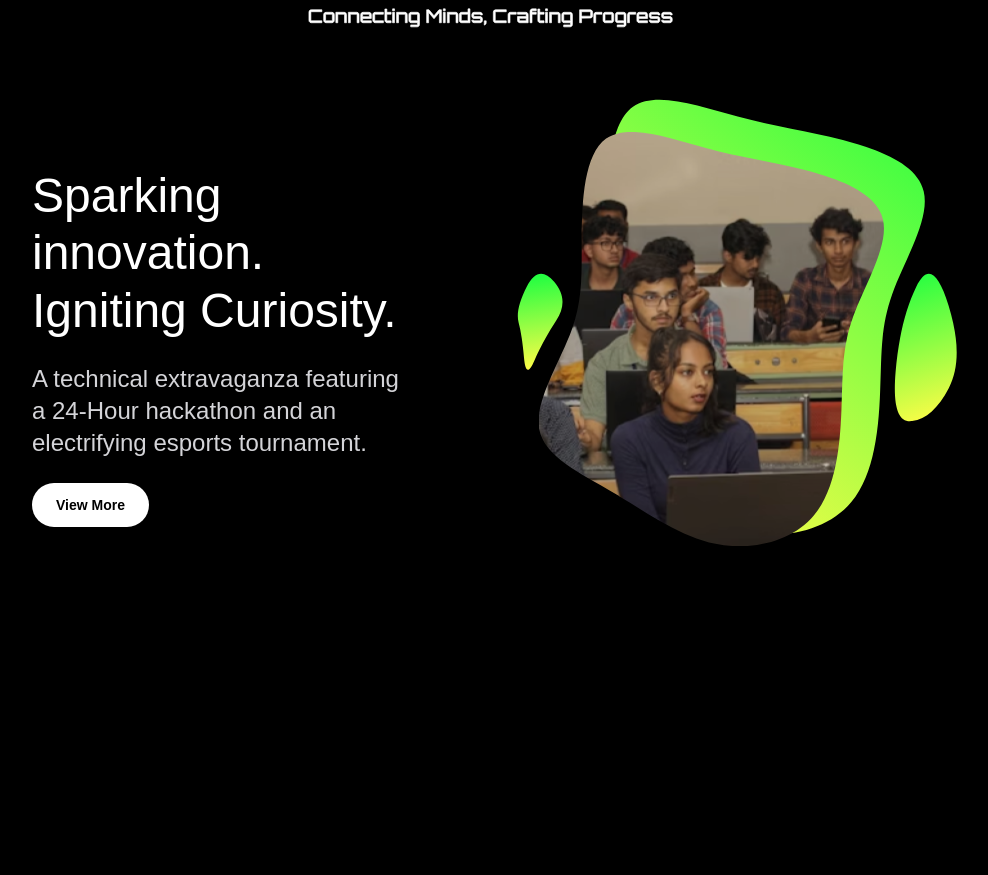
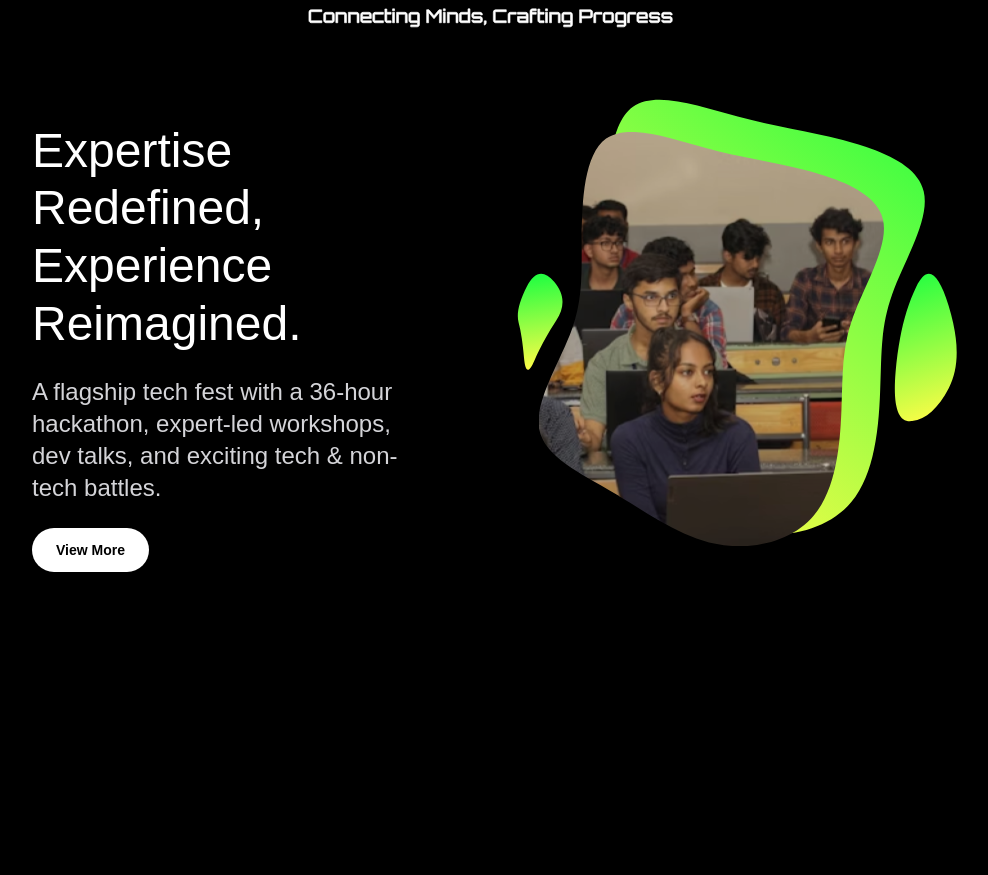
Before and after one commit to sahynex-solution/synergia-2025, a React (Vite) app: page / in a window 1280 px wide. Shown: the part 4743-5618 px from the top of the page, without its empty margins (144-1132 px from the left). Built offline with nearby package versions, Linux system fonts and the light colour scheme.

Commit message:
chore: update devhost description

```diff
--- a/src/components/Events.jsx
+++ b/src/components/Events.jsx
@@ -28,9 +28,9 @@ export default function Events({ refTag }) {
       gradientColors: ["#FDFC47", "", "#24fe41"],
       Logo: DevhostLogo,
       Blob: DevhostBlob,
-      heading: "Sparking innovation. Igniting Curiosity.",
+      heading: "Expertise Redefined, Experience Reimagined.",
       description:
-        "A technical extravaganza featuring a 24-Hour hackathon and an electrifying esports tournament.",
+        "A flagship tech fest with a 36-hour hackathon, expert-led workshops, dev talks, and exciting tech & non-tech battles.",
       link: "https://devhost.sosc.org.in",
       reverse: true,
     },
```
